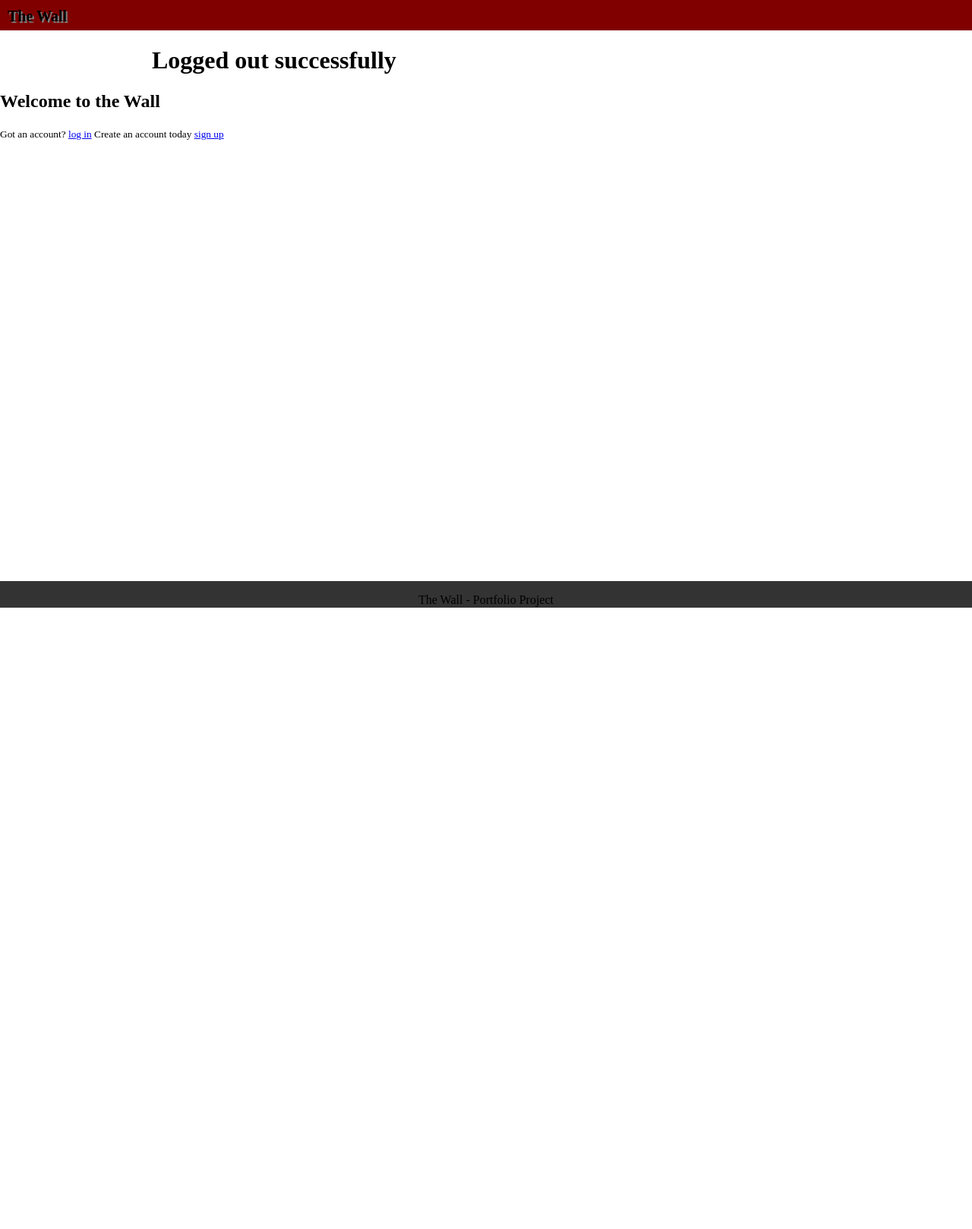
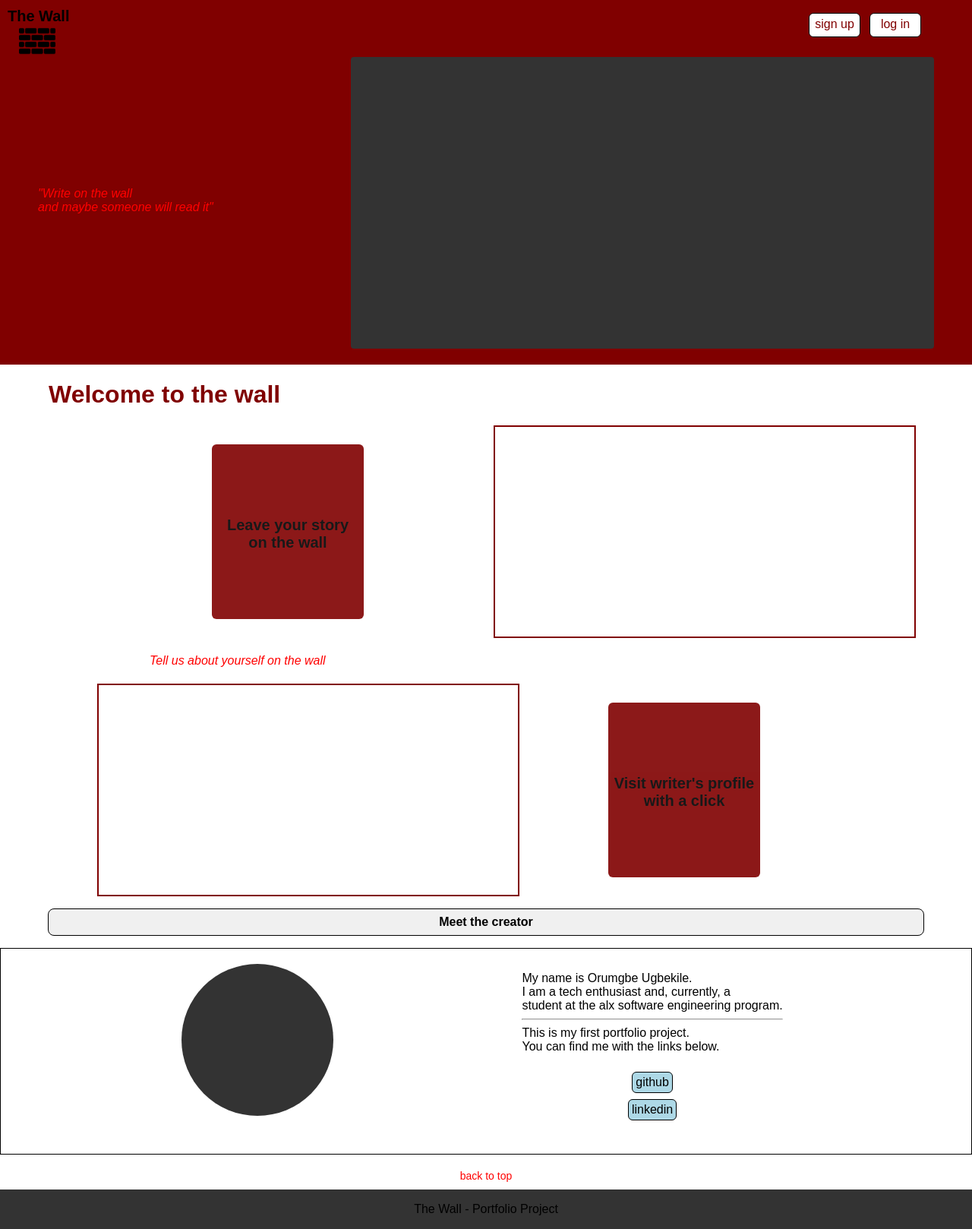
Before and after one commit to Orumgbe/Portfolio_projects, a Flask app: page /logout/ in a window 1280 px wide. Shown: the whole page at 76% size. Before the commit the page ends 800 px from the top, so only its background shows below. Run offline with Flask 3, Linux system fonts and the light colour scheme.

Commit message:
basic structure set

```diff
--- a/The_Wall/wall/models.py
+++ b/The_Wall/wall/models.py
@@ -25,7 +25,8 @@ class User(db.Model, UserMixin):
     state = db.Column(db.String(45), nullable=True)
     pref_lang = db.Column(db.String(20), nullable=True)
     created_at = db.Column(db.DateTime, default=datetime.utcnow)
-    posts = db.relationship("Post", backref="user", lazy=True)
+    posts = db.relationship("Post", backref="user", lazy=True,
+                            cascade="all, delete-orphan")
 
     def __init__(self, **kwargs):
         """Initializes the user"""
--- a/The_Wall/wall/routes.py
+++ b/The_Wall/wall/routes.py
@@ -3,7 +3,7 @@
 
 from flask import render_template, url_for, redirect, request
 from wall import app, bcrypt, db
-from wall.forms import Register, Login, CreatePost
+from wall.forms import Register, Login, CreatePost, UpdateProfile
 from wall.models import User, Post
 from flask_login import current_user, login_user, login_required, logout_user
 
@@ -48,6 +48,7 @@ def login():
     if login.validate_on_submit():
         with app.app_context():
             user = User.query.filter_by(email=login.email.data).first()
+        db.session.close()
         form_pwd = login.password.data
         if user is not None:
             if bcrypt.check_password_hash(user.password, form_pwd):
@@ -63,7 +64,7 @@ def login():
 def logout():
     """This logs out user"""
     logout_user()
-    return render_template("logout.html", form=login)
+    return render_template("landing.html", form=login)
 
 
 @app.route('/profile/', strict_slashes=False)
@@ -74,6 +75,8 @@ def profile(username=None):
     if username:
         with app.app_context():
             user = User.query.filter_by(username=username).first()
+        db.session.close()
+
         if user:
             return render_template("profile.html", user=user)
         else:
@@ -82,15 +85,61 @@ def profile(username=None):
         return render_template("profile.html", user=current_user)
 
 
+@app.route('/profile/update', methods=['GET', 'POST'], strict_slashes=False)
+@login_required
+def updateprofile():
+    """This renders the update profile page"""
+    form = UpdateProfile()
+    if form.validate_on_submit():
+        current_user.fname = form.fname.data
+        current_user.lname = form.lname.data
+        current_user.username = form.username.data
+        current_user.bio = form.bio.data
+        current_user.email = form.email.data
+        current_user.country = form.country.data
+        current_user.state = form.state.data
+        current_user.pref_lang = form.pref_lang.data
+        db.session.commit()
+        return redirect(url_for('profile'))
+    elif request.method == 'GET':
+        form.fname.data = current_user.fname
+        form.lname.data = current_user.lname
+        form.username.data = current_user.username
+        form.bio.data = current_user.bio
+        form.email.data = current_user.email
+        form.country.data = current_user.country
+        form.state.data = current_user.state
+        form.pref_lang.data = current_user.pref_lang
+    return render_template("updateprofile.html", user=current_user,
+                           form=form)
+
+
+@app.route('/profile/delete/<int:user_id>', methods=['POST'], strict_slashes=False)
+@login_required
+def deleteprofile(user_id=0):
+    """This deletes and returns to landing page"""
+    if user_id > 0:
+        with app.app_context():
+            user = User.query.get_or_404(user_id)
+            db.session.delete(user)
+            db.session.commit()
+    return redirect(url_for('index'))
+
+
 @app.route('/the_wall/', strict_slashes=False)
 def wall():
     """This renders the wall page"""
     with app.app_context():
-        posts = Post.query.options(db.joinedload(Post.user)).paginate(per_page=9)
+        page = request.args.get('page', 1, type=int)
+        posts = Post.query.options(db.joinedload(Post.user)).paginate(page=page, per_page=9)
+    db.session.close()
+
     idx = ["one", "two", "three", "four", "five", "six",
            "seven", "eight", "nine"]
+    while len(posts.items) < 9:
+        posts.items.append("Write on the wall")
     zip_posts = zip(posts, idx)
-    return render_template("wall.html", posts=zip_posts)
+    return render_template("wall.html", posts=zip_posts, pager=posts)
 
 
 @app.route('/the_wall/new', methods=['GET', 'POST'], strict_slashes=False)
--- /dev/null
+++ b/The_Wall/wall/static/styles/landing.css
@@ -0,0 +1,205 @@
+body {
+	margin: 0;
+	padding: 0;
+	font-family: arial, helvetica, sans-serif;
+}
+
+header {
+	background-color: maroon;
+	height: 60vh;
+	width: 100%;
+}
+
+div.logo {
+	height: 35px;
+	width: 60px;
+	margin-left: 25px;
+	margin-top: -5px;
+}
+
+.logo img {
+	max-width: 80%;
+}
+
+p.logotxt {
+	margin-top: 0px;
+	margin-bottom: 2px;
+	margin-left: 10px;
+	font-weight: 600;
+	font-size: 20px;
+	padding-top: 10px;
+}
+
+div.auth_container {
+	background-color: maroon;
+	width: 190px;
+	height: 50px;
+	top: 12px;
+	left: auto;
+	right: 40px;
+	padding: 5px 15px;
+	position: absolute;
+	box-sizing: border-box;
+	display: flex;
+	flex-basis: 100%;
+}
+
+a.auth_link {
+	text-decoration: none;
+	color: maroon;
+	border: 1px solid black;
+	border-radius: 6px;
+	padding: 5px 2px;
+	height: 20px;
+	width: 80px;
+	background-color: white;
+	margin-right: 12px;
+	text-align: center;
+}
+
+p.quote {
+	color: red;
+	font-style: italic;
+	top: 230px;
+	left: 50px;
+	position: absolute;
+}
+
+div.headerimage {
+	height: 80%;
+	width: 60%;
+	background-color: #333;
+	border-radius: 4px;
+	margin-left: auto;
+	margin-right: 50px;
+	margin-top: 10px;
+}
+
+h1 {
+	margin-left: 5%;
+	color: maroon;
+	animation: slide 6s;
+}
+
+@keyframes slide {
+  0% {
+    transform: translateX(100%);
+  }
+  80% {
+    transform: translateX(0);
+  }
+  100% {
+    transform: translateX(-100%);
+  }
+
+}
+
+.grid-container {
+	display: grid;
+	grid-template-columns: 1fr 1fr; /* Two equal-width columns */
+	gap: 20px; /* Gap between columns */
+	height: 280px;
+	width: 80%;
+	margin-left: auto;
+	margin-right: auto;
+}
+
+.text-column {
+ 	background-color: maroon; /* Background color for the first column (optional) */
+	font-weight: bold;
+	font-size: 20px;
+ 	border-radius: 6px;
+	text-align: center;
+	margin: auto;
+	padding-top: 75px;
+	padding-bottom: auto;
+	height: 230px;
+	width: 200px;
+	box-sizing: border-box;
+	opacity: 90%;
+}
+
+.image-column {
+  /* Style for the second column (optional) */
+	border: 2px solid maroon;
+	background-color: #fff;
+	width: 110%;
+}
+
+/* Adjust styling for the image if needed */
+.image-column img {
+  max-width: 100%; /* Ensure the image doesn't exceed the column width */
+  height: auto; /* Maintain the image's aspect ratio */
+}
+
+.between-grids {
+	color: red;
+	font-style: italic;
+	padding: 5px;
+	margin-left: 15%;
+}
+
+.intro {
+	text-align: center;
+	padding: 8px 0px;
+	width: 90%;
+	border: 1px solid black;
+	border-radius: 8px;
+	margin-left: auto;
+	margin-right: auto;
+	background-color: #f0f0f0;
+	font-weight: bold;
+}
+
+div.creator {
+	display: flex;
+	border: 1px solid black;
+	justify-content: space-evenly;
+	margin-bottom: 20px;
+}
+
+div.image{
+	background-color: #333;
+	height: 200px;
+	width: 200px;
+	margin-top: 20px;
+	margin-bottom: 50px;
+	border-radius: 100%;
+	display: inline-block;
+}
+
+div.creator-story-container{
+	display: flex;
+	flex-direction: column;
+}
+
+div.creator-story {
+	padding: 30px 10px 20px;
+}
+
+a.creator-link{
+	text-decoration: none;
+	color: inherit;
+	border: 1px solid black;
+	border-radius: 6px;
+	margin: 4px auto;
+	padding: 4px;
+	text-align: center;
+	max-width: 100px;
+	background-color: lightblue;
+}
+
+a.backtotop {
+	display: block;
+	text-decoration: none;
+	color: red;
+	font-size: 14px;
+	text-align: center;
+	margin-bottom: 10px;
+}
+
+footer {
+	background-color: #333;
+	text-align: center;
+	padding: 1px;
+}
--- a/The_Wall/wall/static/styles/main.css
+++ b/The_Wall/wall/static/styles/main.css
@@ -21,6 +21,29 @@ body {
 	background-color: white;
 	padding: 0px;
 	margin: 0px;
+	font-family: arial, helvetica, sans-serif;
+}
+
+/*Profile page*/
+div.content-section {
+	width: 60%;
+	margin-top: 50px;
+	margin-left: 10%;
+}
+
+div.update-account-form {
+	margin-left: 10%;
+}
+
+.form-group {
+	width: 550px;
+	margin-top: 30px;
+	padding-left: 50px;
+	border-radius: 4px;
+}
+
+form {
+	margin-bottom: 60px;
 }
 
 /*Wall page styling*/
@@ -128,24 +193,14 @@ footer {
 	text-align: center;
 	background-color: #333;
 
-	height: 35px;
+	height: 32px;
 	width: 100%;
 	bottom: 0;
 	position: fixed;
 }
 
-#add-label {
- 	position: absolute;
-	background-color: #3f3f3f;
-	text-decoration: none;
-	color: white;
-	border: 1px solid black;
-	border-radius: 4px;
- 	bottom: 80px;
- 	left: 5px;
-	padding: 0px 10px;
-	font-size: 30px;
-    cursor: pointer;
+footer p {
+	color: maroon;
 }
 
 /* Styles for form items */
--- a/The_Wall/wall/templates/about.html
+++ b/The_Wall/wall/templates/about.html
@@ -1,4 +1,4 @@
 {% extends 'layout.html' %}
-{% block header %}
+{% block subheader %}
 	<h1>About page</h1>
-{% endblock header %}
+{% endblock subheader %}
--- a/The_Wall/wall/templates/chat.html
+++ b/The_Wall/wall/templates/chat.html
@@ -1,4 +1,4 @@
 {% extends 'layout.html' %}
-{% block header %}
+{% block subheader %}
 	<h1>Your Conversations</h1>
-{% endblock header %}
+{% endblock subheader %}
--- a/The_Wall/wall/templates/contact.html
+++ b/The_Wall/wall/templates/contact.html
@@ -1,4 +1,4 @@
 {% extends 'layout.html' %}
-{% block header %}
+{% block subheader %}
 	<h1>Contacts page</h1>
-{% endblock header %}
+{% endblock subheader %}
--- a/The_Wall/wall/templates/home.html
+++ b/The_Wall/wall/templates/home.html
@@ -1,6 +1,6 @@
 {% extends 'layout.html' %}
-{% block header %}
-{% endblock header %}
+{% block subheader %}
+{% endblock subheader %}
 {% block main %}
 <main>
     <div class="articles-outline">
--- a/The_Wall/wall/templates/landing.html
+++ b/The_Wall/wall/templates/landing.html
@@ -1,16 +1,63 @@
-{% extends 'layout.html' %}
-{% block header %}
-{% endblock header %}
-{% block nav %}
-{% endblock nav %}
-{% block main %}
-<main>
-	<h2>Welcome to the Wall</h2>
-		<small>Got an account?
-			<a href="{{ url_for('login') }}">log in</a>
-		</small>
-		<small>Create an account today
-			<a href="{{ url_for('register') }}">sign up</a>
-		</small>
-</main>
-{% endblock main %}
+<!Doctype html>
+<html lang="en">
+<head>
+	<meta charset="utf-8">
+	<meta name="viewport" content="width=device-width, initial-scale=1">
+	<title>The Wall</title>
+ 	<link rel="shortcut icon" href="{{ url_for('static', filename='images/wall_icon.png') }}">
+ 	<link rel="stylesheet" href="{{ url_for('static', filename='styles/landing.css') }}">
+</head>
+<body>
+	<header>
+		<p class="logotxt">The Wall</p>
+		<div class="logo"><img src="{{ url_for('static', filename='images/wall_icon.png') }}"></img></div>
+		<div class="auth_container">
+			<a class="auth_link" href="{{ url_for('register') }}">sign up</a>
+			<a class="auth_link" href="{{ url_for('login') }}">log in</a>
+		</div>
+		<div class=headerimage></div>
+		<p class="quote">"Write on the wall<br>and maybe someone will read it"</p>
+	</header>
+	<main>
+		<div class="slideleft">
+			<h1>Welcome to the wall</h1>
+		</div>
+		<div class="grid-container">
+		  <div class="text-column">
+		    <p>Leave your story<br>on the wall</p>
+		  </div>
+		  <div class="image-column">
+			<!--add 'max-width: 100%' for image to not exceed width--!>
+		  </div>
+		</div>
+		<p class="between-grids">Tell us about yourself on the wall</p>
+		<div class="grid-container">
+		  <div class="image-column">
+			<!--add 'max-width: 100%' for image to not exceed width--!>
+		  </div>
+		  <div class="text-column">
+		    <p>Visit writer's profile<br>with a click</p>
+		  </div>
+		</div>
+		<p class="intro">Meet the creator</p>
+		<div class="creator">
+			<div class="image"></div>
+			<div class="creator-story-container">
+				<div class="creator-story">
+					My name is Orumgbe Ugbekile.<br>
+					I am a tech enthusiast and, currently, a<br>
+					student at the alx software engineering program.<br><hr>
+					This is my first portfolio project.<br>
+					You can find me with the links below.
+				</div>
+					<a class="creator-link" href="https://github.com/Orumgbe" target="_blank">github</a>
+					<a class="creator-link" href="https://www.linkedin.com/in/orumgbe-ugbekile-066804231" target="_blank">linkedin</a>
+			</div>
+		</div>
+		<a class="backtotop" href="#">back to top</a>
+	</main>
+	<footer>
+		<p>The Wall - Portfolio Project</p>
+	</footer>
+</body>
+</html>
--- a/The_Wall/wall/templates/layout.html
+++ b/The_Wall/wall/templates/layout.html
@@ -3,17 +3,22 @@
 <head>
 	<meta charset="utf-8">
 	<meta name="viewport" content="width=device-width, initial-scale=1">
-
+    {% block meta %}
+    {% endblock meta %}
 	<title>The Wall</title>
  	<link rel="shortcut icon" href="{{ url_for('static', filename='images/wall_icon.png') }}">
  	<link rel="stylesheet" href="{{ url_for('static', filename='styles/main.css') }}">
+    {% block link %}
+    {% endblock link %}
 </head>
 <body>
 	<header>
       	<p>The Wall</p>
+		{% block header %}
+		{% endblock header %}
 	</header>
-	{% block header %}
-	{% endblock header %}
+	{% block subheader %}
+	{% endblock subheader %}
 	{% block nav %}
 		<input type="checkbox" id="toggle-btn">
 		<label for="toggle-btn" id="toggle-label">&#9776;</label>
@@ -36,5 +41,7 @@
 		<p>The Wall - Portfolio Project</p>
 	</footer>
 	<script src="{{ url_for('static', filename='scripts/main.js') }}"></script>
-<body>
+    {% block script %}
+	{% endblock script %}
+</body>
 </html>
--- a/The_Wall/wall/templates/login.html
+++ b/The_Wall/wall/templates/login.html
@@ -1,14 +1,14 @@
 {% extends 'layout.html' %}
-{% block header %}
+{% block subheader %}
     <h1>login page</h1>
-{% endblock header %}
+{% endblock subheader %}
 {% block nav %}
 {% endblock nav %}
 {% block main %}
 	<form action="" method="POST">
 		{{ form.hidden_tag() }}
 		<fieldset class="form-group">
-            <p class="form-title">Create Account</p>
+            <p class="form-title">Sign in</p>
 			<div class="form-field">
 				{{ form.email.label }}
 				{{ form.email() }}
--- a/The_Wall/wall/templates/logout.html
+++ /dev/null
@@ -1,17 +0,0 @@
-{% extends 'layout.html' %}
-{% block header %}
-	<h1>Logged out successfully</h1>
-{% endblock header %}
-{% block nav %}
-{% endblock nav %}
-{% block main %}
-<main>
-	<h2>Welcome to the Wall</h2>
-		<small>Got an account?
-			<a href="{{ url_for('login') }}">log in</a>
-		</small>
-		<small>Create an account today
-			<a href="{{ url_for('register') }}">sign up</a>
-		</small>
-</main>
-{% endblock main %}
--- a/The_Wall/wall/templates/post.html
+++ b/The_Wall/wall/templates/post.html
@@ -1,7 +1,7 @@
 {% extends 'layout.html' %}
-{% block header %}
+{% block subheader %}
     <h1>New wall Post</h1>
-{% endblock header %}
+{% endblock subheader %}
 {% block nav %}
 {% endblock nav %}
 {% block main %}
--- a/The_Wall/wall/templates/register.html
+++ b/The_Wall/wall/templates/register.html
@@ -1,7 +1,7 @@
 {% extends 'layout.html' %}
-{% block header %}
+{% block subheader %}
     <h1>Register page</h1>
-{% endblock header %}
+{% endblock subheader %}
 {% block nav %}
 {% endblock nav %}
 {% block main %}
```
Also changed, not shown: other parts of The_Wall/wall/static/styles/main.css (+52 -6 lines), The_Wall/wall/forms.py (+58 -4 lines), The_Wall/wall/templates/profile.html (+55 -12 lines), The_Wall/wall/templates/updateprofile.html (added, +57 -0 lines), The_Wall/wall/templates/wall.html (+16 -0 lines), The_Wall/wall/static/images/default.jpg (added), The_Wall/wall/static/images/wall_writing.jpg (added).
